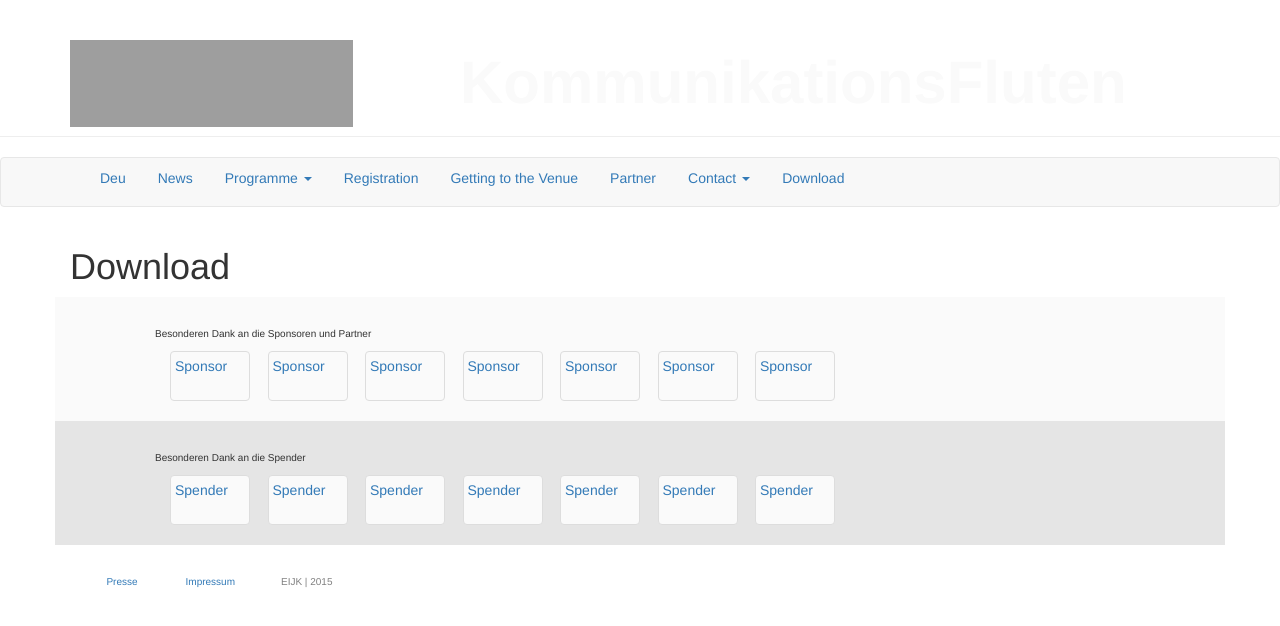
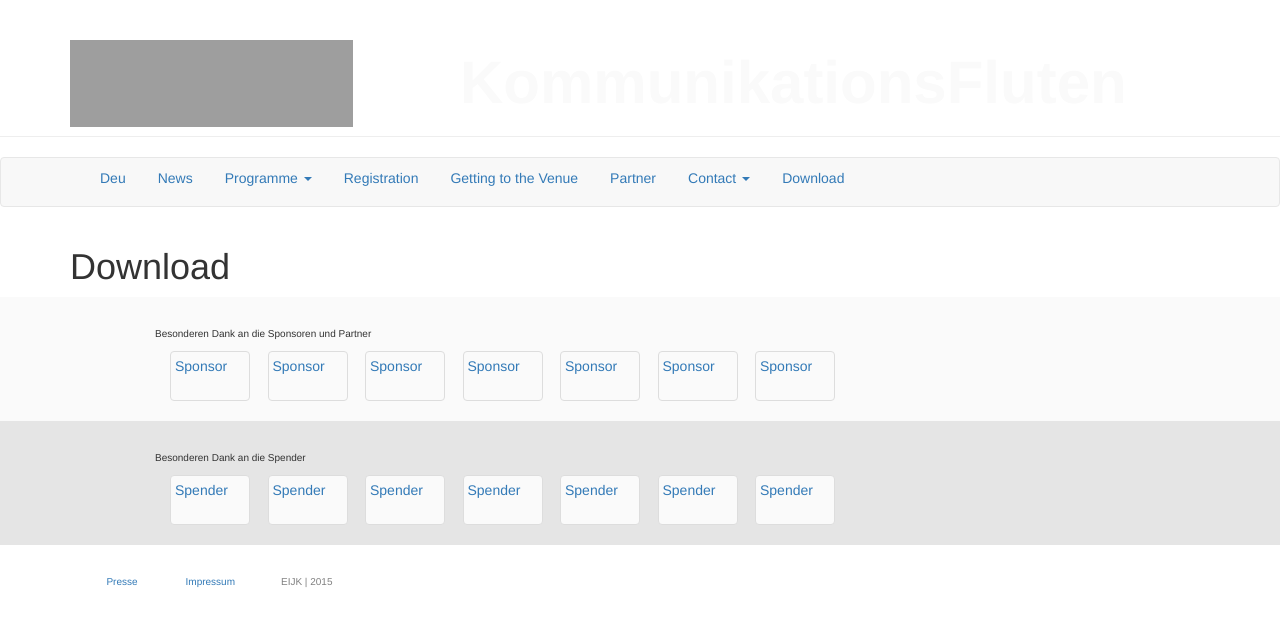
Before and after one commit to susedev/test, a Jekyll site: the page built from download.html, in a window 1280 px wide. Shown: the top 626 px of the page. Built offline with Jekyll 4.4.1, drawn with Linux system fonts in a browser that asks for light colours; nearby versions of some CDN libraries; grey boxes are pictures that could not be loaded.

Commit message:
Update page.html

```diff
--- a/_layouts/page.html
+++ b/_layouts/page.html
@@ -26,8 +26,8 @@ layout: base
  </div>
 </div>
 
-<footer>
-    <div class="container" style="background-color:#FAFAFA;" >
+<footer style="background-color:#FAFAFA;">
+    <div class="container" >
     <div class="col-md-8">
             <p style="margin-top: 30px; margin-left:70px; color=#808080; font-size:10px;" > Besonderen Dank an die Sponsoren und Partner </p>
       <div class="container" style="margin-left:70px;">
@@ -62,7 +62,10 @@ layout: base
     <div class="col-md-3">
     </div>
   </div>
-  <div class="container" style="background-color:#E5E5E5">
+</footer>
+
+<footer style="background-color:#E5E5E5">
+  <div class="container">
     <div class="col-md-8">
             <p style="margin-top: 30px; margin-left:70px; color=#808080; font-size:10px;" > Besonderen Dank an die Spender </p>
       <div class="container" style="margin-left:70px;">
```
